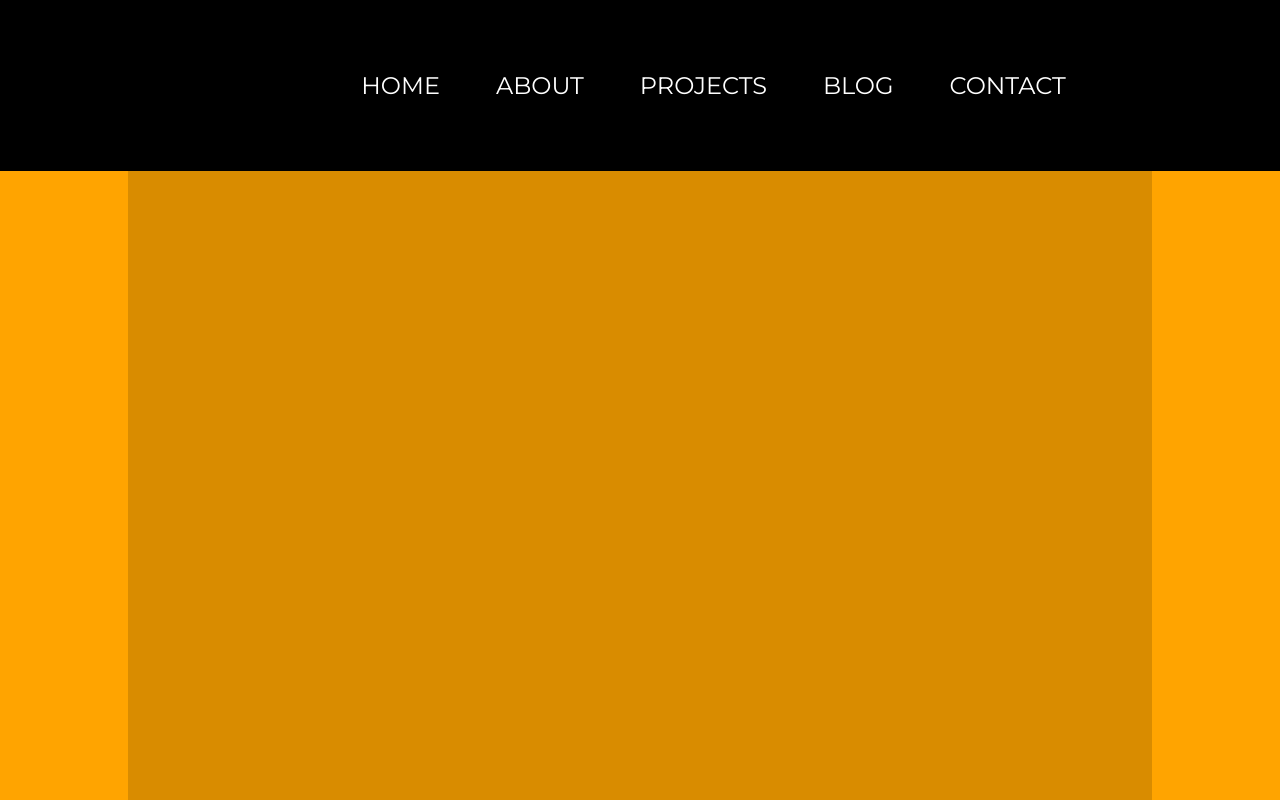
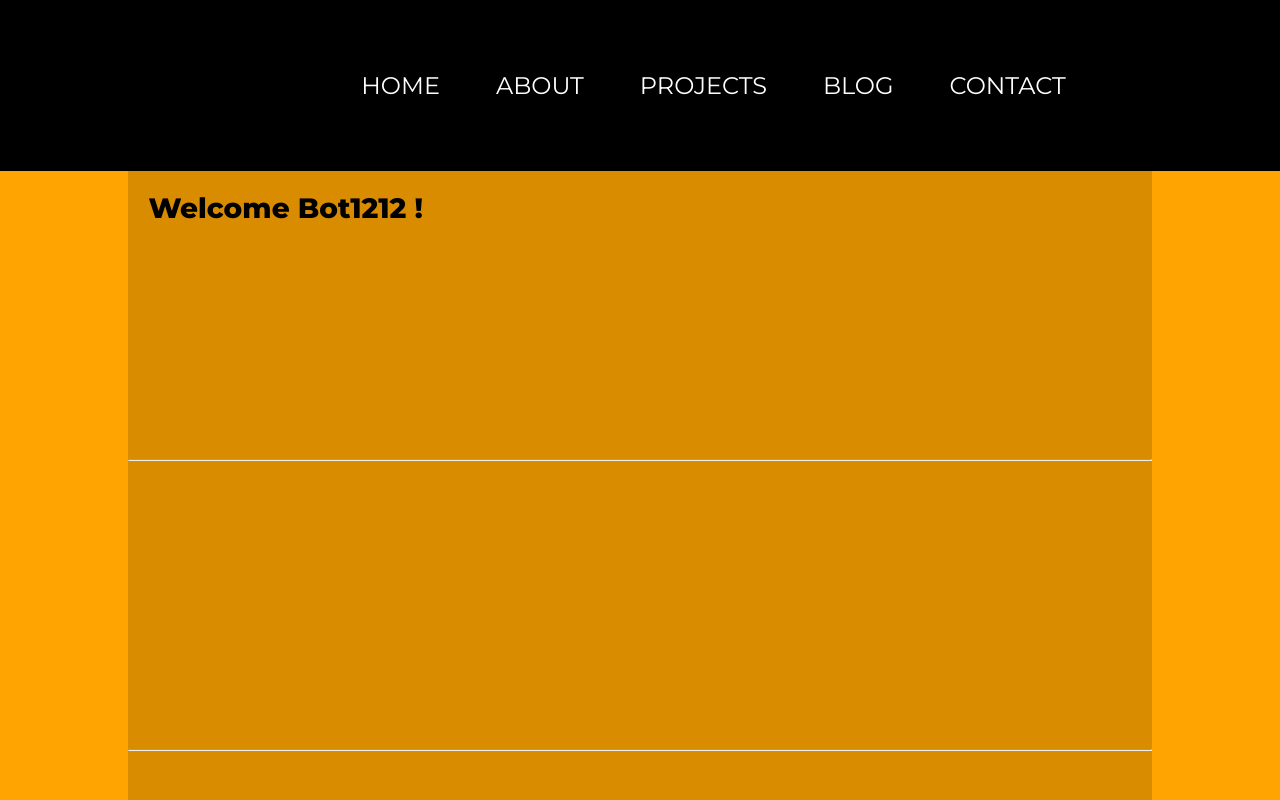
Before and after one commit to Ansh757/FullStack-Multipage-Website, a React (Create React App) app in the folder tfc/: page /main in a window 1280 px wide. Shown: the top 800 px of the page. Built offline with nearby package versions, Linux system fonts and the light colour scheme.

Commit message:
minor changes

```diff
--- a/tfc/src/components/User/User-Main/index.js
+++ b/tfc/src/components/User/User-Main/index.js
@@ -32,11 +32,15 @@ const User_Main = () => {
             </header>
             <div className="main-container">
                 <div className="section section-1">
-
+                    <h1>
+                        Welcome <span> Bot1212</span> !
+                    </h1>
                 </div>
+                <hr />
                 <div className="section section-2">
 
                 </div>
+                <hr />
                 <div className="section section-3">
 
                 </div>
--- a/tfc/src/components/User/User-Main/style.css
+++ b/tfc/src/components/User/User-Main/style.css
@@ -8,7 +8,7 @@
     /*align-items: center;*/
     font-size: 14px;
     font-weight: 400;
-    height: 100vh;
+    height: 120vh;
     justify-items: center;
     width: 100%;
     display: block;
@@ -150,3 +150,10 @@ nav .menuItems li a:hover::before {
     width: 100%;
     transition: all 0.5s ease-in-out;
 }
+.main-container .section-1 h1 {
+    padding: 2%;
+}
+
+.main-container hr {
+    margin: 0 10%;
+}
```
